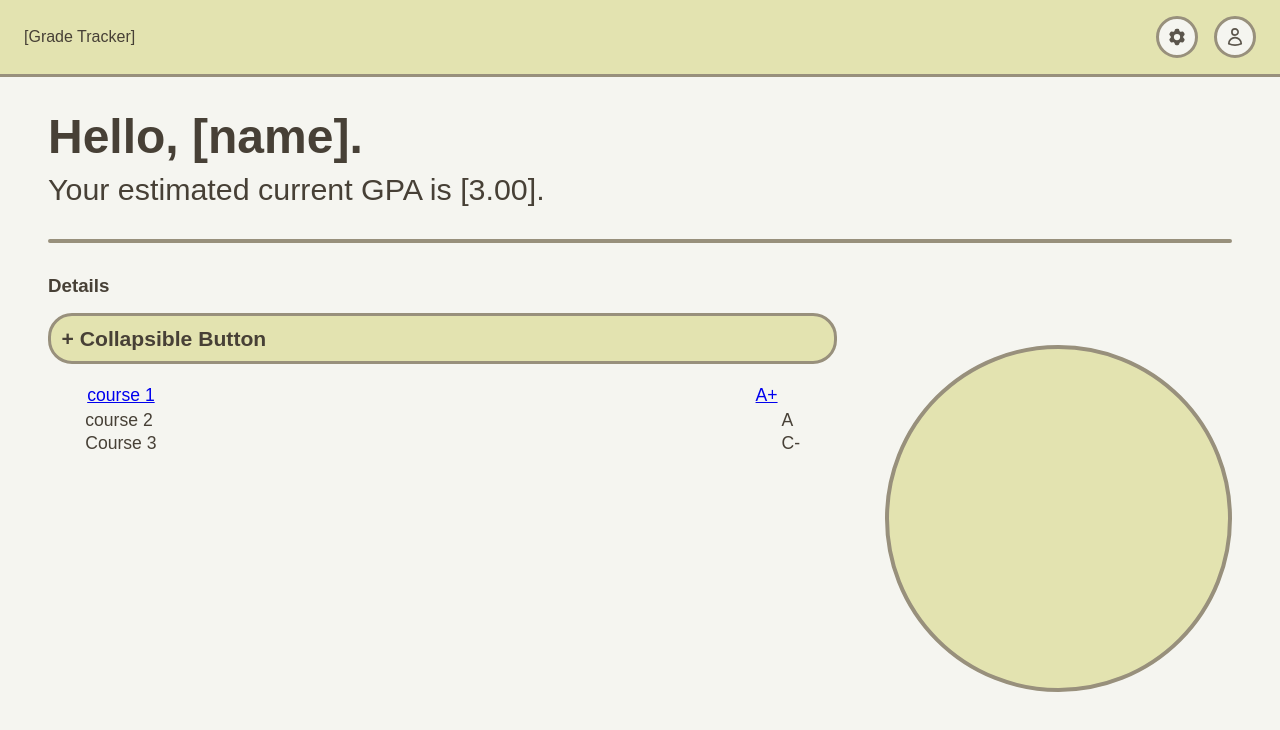
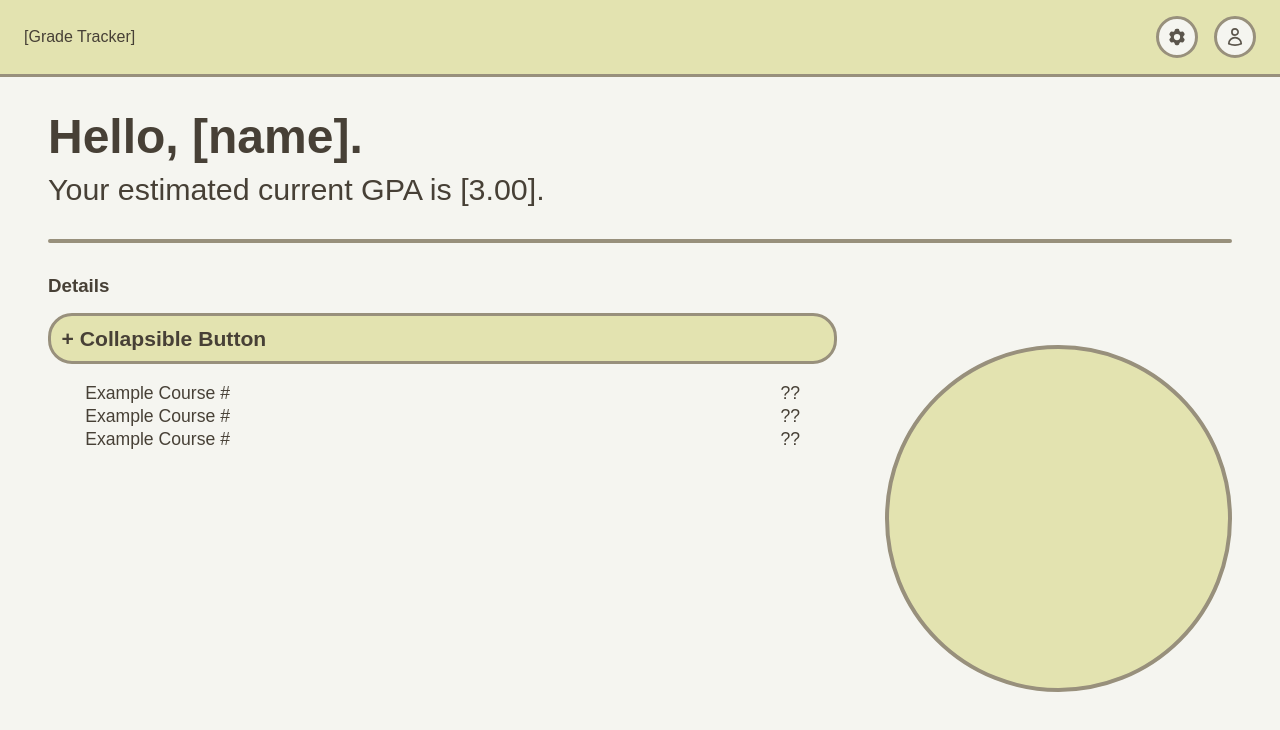
Before and after one commit to beryl-11/grade-tracker, a React (Vite) app: page / in a window 1280 px wide. Shown: the top 730 px of the page. Built offline with nearby package versions, Linux system fonts and the light colour scheme.

Commit message:
modulized clickable table row

```diff
--- a/src/App.jsx
+++ b/src/App.jsx
@@ -1,5 +1,6 @@
 import { useState } from 'react'
 // import './App.css'
+import './css/style.css'
 import GlobalHeaderBar from './components/GlobalHeaderBar'
 import Home from './pages/Home'
 import CourseDetails from './pages/CourseDetails'
--- a/src/components/Collapsible.jsx
+++ /dev/null
@@ -1,24 +0,0 @@
-import "../css/Collapsible.css"
-import { Link } from "react-router-dom"
-
-function Collapsible() {
-    return <div className="collapsible">
-        <button type="button" className="collapsible-btn">Collapsible Button</button>
-        <table className="collapsible-content">
-            <Link to="/details"><tr>
-                <td className="course-name">course 1</td>
-                <td className="course-grade">A+</td>
-            </tr></Link>
-            <tr data-href="/details">
-                <td className="course-name">course 2</td>
-                <td className="course-grade">A</td>
-            </tr>
-            <tr data-href="/details">
-                <td className="course-name">Course 3</td>
-                <td className="course-grade">C-</td>
-            </tr>
-        </table>
-    </div>
-}
-
-export default Collapsible
--- /dev/null
+++ b/src/components/Collapsible/ClickableTableRow.jsx
@@ -0,0 +1,12 @@
+function ClickableTableRow() {
+    function rowClickHandler() {
+        window.location.href = "/details";
+    }
+
+    return <tr data-href="/details" onClick={rowClickHandler}>
+        <td className="course-name">Example Course #</td>
+        <td className="course-grade">??</td>
+    </tr>
+}
+
+export default ClickableTableRow
--- /dev/null
+++ b/src/components/Collapsible/Collapsible.jsx
@@ -0,0 +1,20 @@
+import "../../css/Collapsible.css"
+import { Link } from "react-router-dom"
+import ClickableTableRow from "./ClickableTableRow";
+
+function Collapsible() {
+    function rowClickHandler() {
+        window.location.href = "/details";
+    }
+
+    return <div className="collapsible">
+        <button type="button" className="collapsible-btn">Collapsible Button</button>
+        <table className="collapsible-content">
+            <ClickableTableRow />
+            <ClickableTableRow />
+            <ClickableTableRow />
+        </table>
+    </div>
+}
+
+export default Collapsible
--- a/src/main.jsx
+++ b/src/main.jsx
@@ -1,7 +1,6 @@
 import { StrictMode } from 'react'
 import { createRoot } from 'react-dom/client'
 import { BrowserRouter } from 'react-router-dom'
-import './css/style.css'
 import App from './App.jsx'
 
 createRoot(document.getElementById('root')).render(
--- a/src/pages/Home.jsx
+++ b/src/pages/Home.jsx
@@ -1,4 +1,4 @@
-import Collapsible from "../components/Collapsible"
+import Collapsible from "../components/Collapsible/Collapsible"
 
 function Home() {
     return <section id="home">
```
